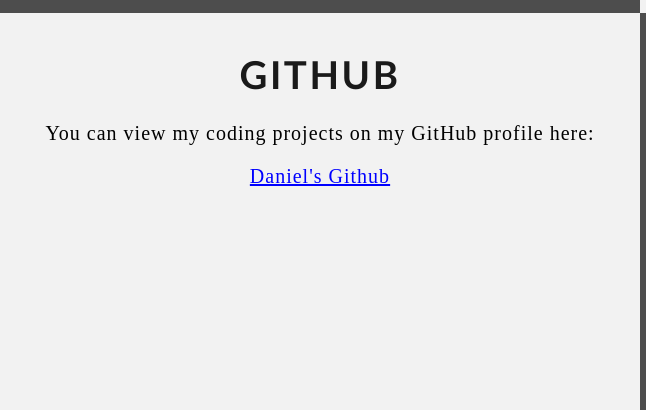
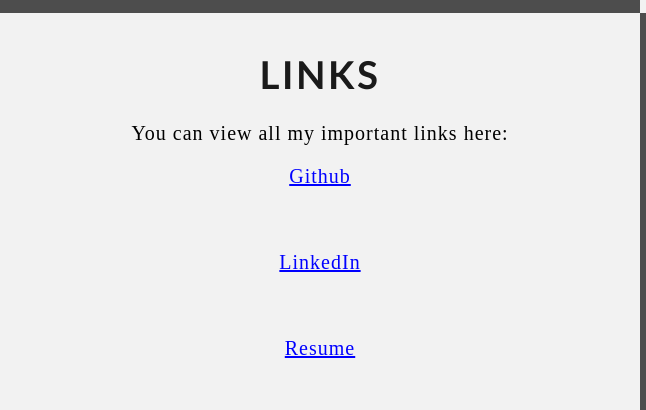
Before and after one commit to Danielhmiller/Danielhmiller.github.io, a plain HTML site: page index.html in a window 1280 px wide. Shown: the part 1389-1799 px from the top of the page, 0-646 px from the left. Drawn offline with Linux system fonts and the light colour scheme.

Commit message:
Updated Links

```diff
--- a/index.html
+++ b/index.html
@@ -126,11 +126,15 @@
     <div class="Row" id="GitHub">
         <!--Left column-->
         <div class="Column_1">
-            <h1>GitHub</h1>
+            <h1>LINKS</h1>
             <p style="text-align: center;">
-                You can view my coding projects on my GitHub profile here:
+                You can view all my important links here:
                 <br>
-            <p class="center"><a href="https://github.com/Danielhmiller" target="_blank">Daniel's Github</a></p>
+            <p class="center"><a href="https://github.com/Danielhmiller" target="_blank">Github</a></p>
+            <br>
+            <p class="center"><a href="https://www.linkedin.com/in/daniel-miller-dev/" target="_blank">LinkedIn</a></p>
+            <br>
+            <p class="center"><a href="https://docs.google.com/document/d/13OdWSUrVEdbPBpR6lOuRiasZIK2a1NuRh14nu2A4vMc/edit?usp=sharing" target="_blank">Resume</a></p>
             </p>
         </div>
         <!--Right column-->
```
